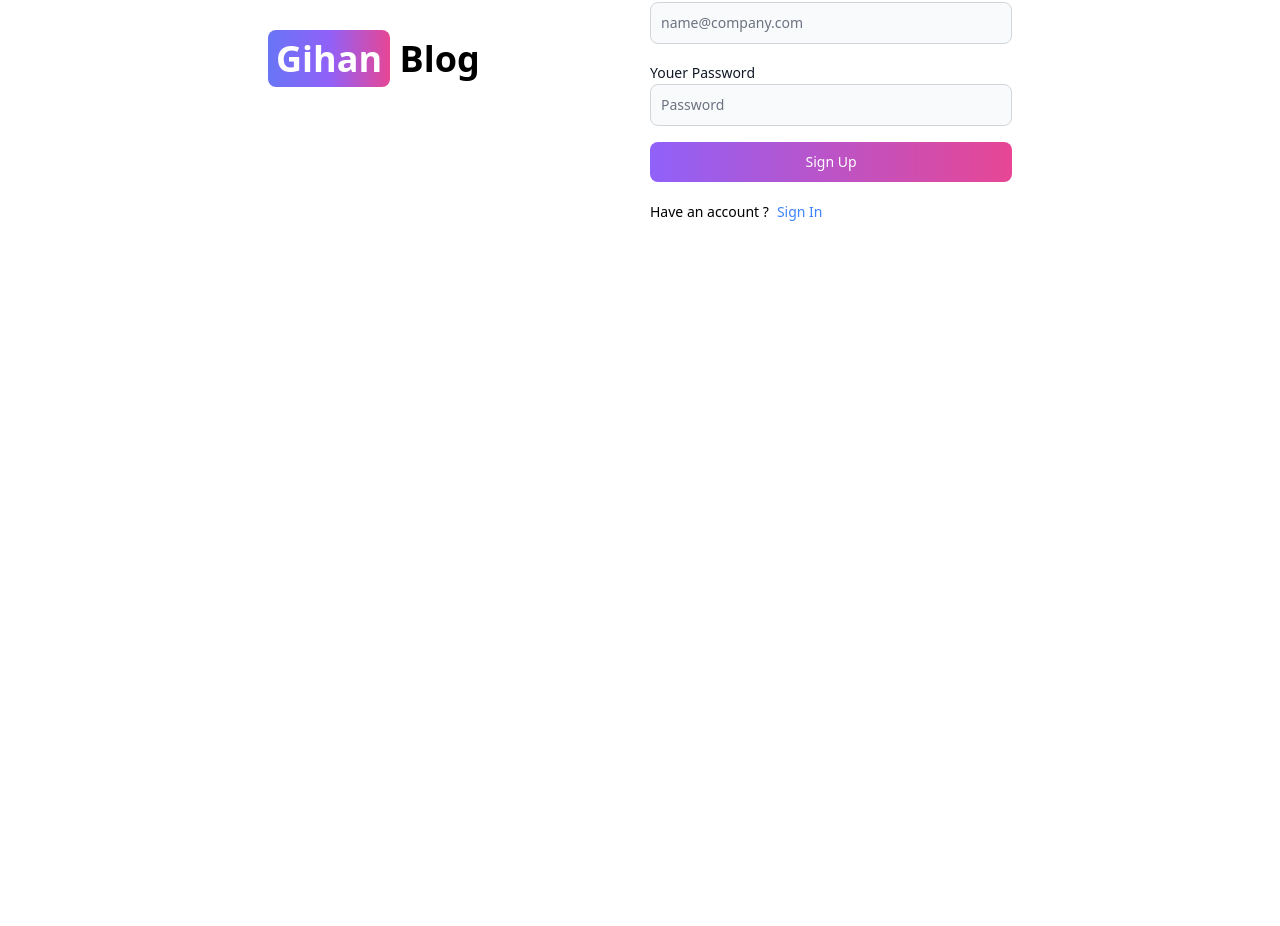
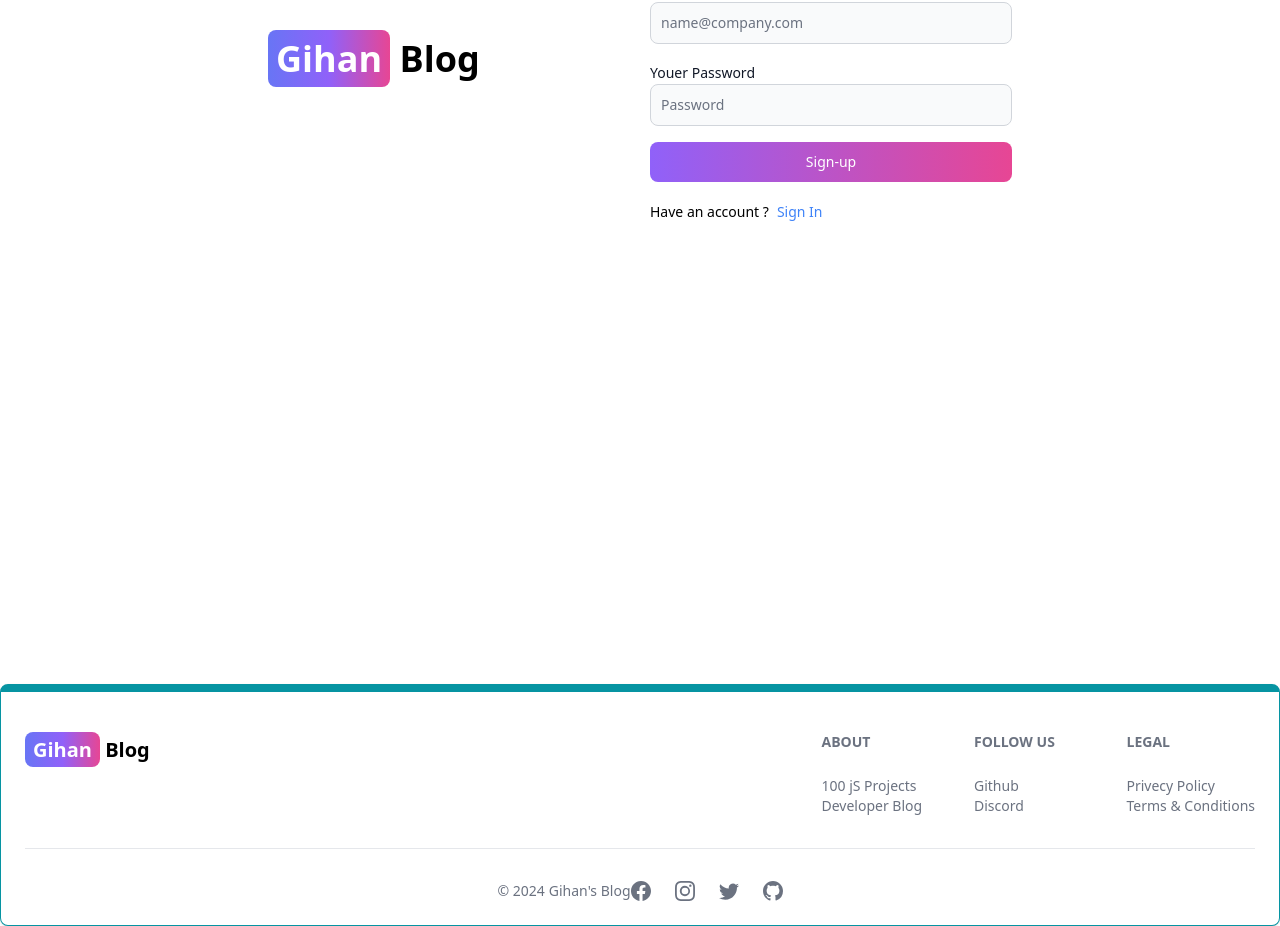
Before and after one commit to GihanSanjeewa/developer-blog, a React (Vite) app in the folder frontend/: page /sign-up in a window 1280 px wide. Shown: the part 258-1184 px from the top of the page. Before the commit the page ends 942 px from the top, so only its background shows below. Built offline with nearby package versions, Linux system fonts and the light colour scheme.

Commit message:
Signup page and footer Added

```diff
--- a/frontend/src/App.jsx
+++ b/frontend/src/App.jsx
@@ -6,6 +6,7 @@
 import Home from './pages/Home'
 import Projects from './pages/Projects'
 import Header from './Components/Header'
+import Footer from './Components/Footer'
 
 
 export default function App() {
@@ -20,6 +21,7 @@
         <Route path='/dashbord' element={<Dashboard />}/>
         <Route path='/projects' element={<Projects />}/>
       </Routes>
+      <Footer/>
     </BrowserRouter>
   );
 }
--- /dev/null
+++ b/frontend/src/Components/Footer.jsx
@@ -0,0 +1,62 @@
+import { Footer } from "flowbite-react"
+import { Link } from "react-router-dom";
+import {BsFacebook,BsInstagram , BsTwitter, BsGithub} from "react-icons/bs"
+export default function FooterCom(){
+    return<Footer container className="border border-t-8 border-teal-500" >
+        <div className="w-full max-w-7xl mx-auto">
+            <div className="grid w-full justify-between sm:flex md:grid-cols-1">
+                <div className="mt-5">
+                    <Link to="/" className='self-center whitespace-nowrap text-lg sm:text-xl font-semibold dark:text-white'>
+                    <span className='px-2 py-1 bg-gradient-to-r from-indigo-500 via-purple-500 to-pink-500 rounded-lg text-white'>Gihan</span> Blog
+                    </Link>
+                </div>
+
+                <div className="grid grid-cols-2 gap-8 mt-4 sm:grid-cols-3 sm:gap-6">
+                    <div>
+                        <Footer.Title title="About"/>
+                        <Footer.LinkGroup col>
+                            <Footer.Link href="http://google.com" target="_blank" rel="noopener norefeerrer">100 jS Projects</Footer.Link>
+                        </Footer.LinkGroup>
+
+                        <Footer.LinkGroup col>
+                            <Footer.Link href="/about" target="_blank" rel="noopener norefeerrer">Developer Blog</Footer.Link>
+                        </Footer.LinkGroup>
+                    </div>
+
+                    <div>
+                        <Footer.Title title="Follow Us"/>
+                        <Footer.LinkGroup col>
+                            <Footer.Link href="http://github.com/gihanSanjeewa" target="_blank" rel="noopener norefeerrer">Github</Footer.Link>
+                        </Footer.LinkGroup>
+
+                        <Footer.LinkGroup col>
+                            <Footer.Link href="#" target="_blank" rel="noopener norefeerrer">Discord</Footer.Link>
+                        </Footer.LinkGroup>
+                    </div>
+
+                    <div>
+                        <Footer.Title title="Legal"/>
+                        <Footer.LinkGroup col>
+                            <Footer.Link href="#" target="_blank" rel="noopener norefeerrer">Privecy Policy</Footer.Link>
+                        </Footer.LinkGroup>
+
+                        <Footer.LinkGroup col>
+                            <Footer.Link href="#" target="_blank" rel="noopener norefeerrer">Terms &amp; Conditions</Footer.Link>
+                        </Footer.LinkGroup>
+                    </div>
+                </div>
+            </div>
+            <Footer.Divider/>
+            <div className="w-full sm:flex sm:items-center sm:justify-center">
+                <Footer.Copyright href="#" by="Gihan's Blog" year={new Date().getFullYear()}/>
+                <div className=" flex gap-6 sm:mt-0 mt-4 sm:justify-center">
+                    <Footer.Icon href="#" icon={BsFacebook}/>
+                    <Footer.Icon href="#" icon={BsInstagram}/>
+                    <Footer.Icon href="#" icon={BsTwitter}/>
+                    <Footer.Icon href="http://github.com/gihanSanjeewa" icon={BsGithub}/>
+
+                </div>
+            </div>
+        </div>
+    </Footer>;
+}
--- a/frontend/src/Components/Header.jsx
+++ b/frontend/src/Components/Header.jsx
@@ -1,3 +1,4 @@
+
 import React from 'react'
 import { Link , useLocation} from 'react-router-dom'
 import { AiOutlineSearch } from 'react-icons/ai'
--- a/frontend/src/pages/SignUp.jsx
+++ b/frontend/src/pages/SignUp.jsx
@@ -1,7 +1,48 @@
-import { Button, Label, TextInput } from "flowbite-react";
-import { Link } from "react-router-dom";
+import { Alert, Button, Label, Spinner, TextInput } from "flowbite-react";
+import { useState } from "react";
+import { Link, useNavigate } from "react-router-dom";
 
 export default function Signup() {
+  const [formData, setFormData] = useState({}); //this is for store the from data
+  const [errorMessage , setErrorMessage] = useState(null); //this is for set the error messages
+  const [loading, setLoading] = useState(false); // this is for set the loading screen
+  const navigate = useNavigate();
+
+  const handleChange =(e) => {
+    setFormData({...formData,[e.target.id]: e.target.value.trim()});
+  };
+  const handleSubmit = async (e)=>{
+    e.preventDefault();
+    if(!formData.username || !formData.email || !formData.password){
+      return setErrorMessage('Please Fill all the fields');
+    }
+    try{
+      setLoading(true);
+      setErrorMessage(null);
+      const res = await fetch('/api/auth/signup',{
+        method : 'POST',
+        headers : {'Content-Type': 'application/json'},
+        body : JSON.stringify(formData),
+      });
+
+      const data = await res.json();
+
+      if(data.success === false){
+        return setErrorMessage(data.message);
+      }
+
+      setLoading(false);
+
+      if(res.ok){
+        navigate('/sign-in');
+      }
+    }catch(error){
+      setLoading(false);
+      setErrorMessage(error.message);
+    }
+
+
+  };
   return (
     <div className="min-h-screen mt-20">
       <div className="flex p-3 max-w-3xl mx-auto flex-col md:flex-row md:items-center gap-5">
@@ -14,28 +55,42 @@
         </div>
         {/* right  */}
         <div className="flex-1">
-          <form className="flex flex-col gap-4">
+          <form className="flex flex-col gap-4" onSubmit={handleSubmit}>
             <div >
               <Label value="Youer User Name" />
-              <TextInput type="text" placeholder="Username" id="Username"/>
+              <TextInput type="text" placeholder="Username" id="username" onChange={handleChange} />
             </div>
             <div >
               <Label value="Youer Email" />
-              <TextInput type="text" placeholder="name@company.com" id="email"/>
+              <TextInput type="email" placeholder="name@company.com" onChange={handleChange} id="email"/>
             </div>
             <div >
               <Label value="Youer Password" />
-              <TextInput type="text" placeholder="Password" id="Password"/>
+              <TextInput type="password" placeholder="Password" onChange={handleChange} id="password"/>
             </div>
 
-            <Button gradientDuoTone="purpleToPink" type="submit">
-              Sign Up
+            <Button gradientDuoTone="purpleToPink" type="submit" disabled={loading}>
+              {
+                loading ? (
+                  <>
+                    <Spinner size='sm' />
+                    <span className="pl-3">Loading..</span>
+                  </>
+                ) : 'Sign-up'
+              }
             </Button>
           </form>
           <div className="flex gap-2 text-sm mt-5">
             <span>Have an account ?</span>
             <Link to='/sign-in' className="text-blue-500">Sign In</Link>
           </div>
+          {
+            errorMessage && (
+              <Alert className="mt-5" color="failure">
+                {errorMessage}
+              </Alert>
+            )
+          }
         </div>
 
       </div>
--- a/frontend/vite.config.js
+++ b/frontend/vite.config.js
@@ -3,5 +3,13 @@
 
 // https://vitejs.dev/config/
 export default defineConfig({
+  server:{
+    proxy:{
+      '/api':{
+        target: 'http://localhost:3000',
+        secure : false,
+      },
+    },
+  },
   plugins: [react()],
 })
```
